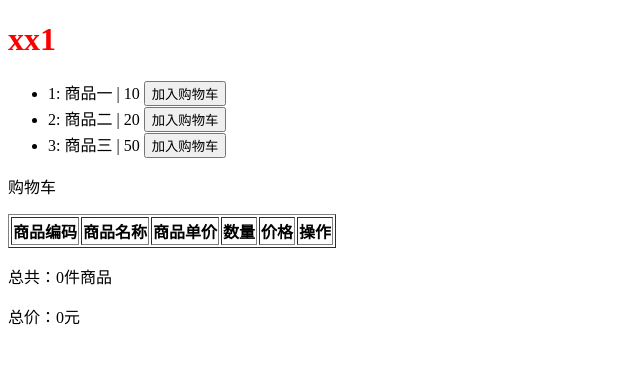
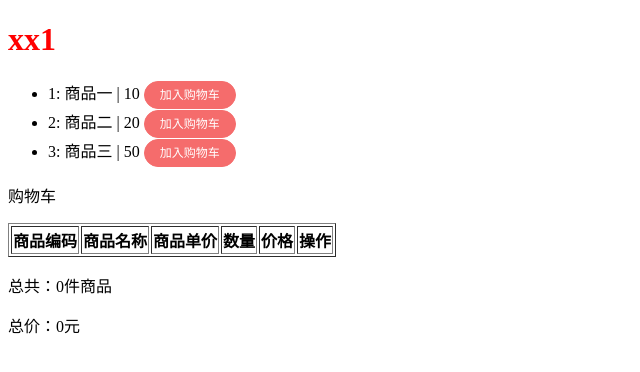
Before and after one commit to oral0717/VuePractices, a Vue app in the folder kkb/: page / in a window 1280 px wide. Shown: the top 372 px of the page, without its empty margins (0-640 px from the left). Built offline with nearby package versions, Linux system fonts and the light colour scheme.

Commit message:
加入elementUI

```diff
--- a/kkb/package.json
+++ b/kkb/package.json
@@ -9,6 +9,7 @@
   },
   "dependencies": {
     "core-js": "^3.6.4",
+    "element-ui": "^2.13.1",
     "vue": "^2.6.11"
   },
   "devDependencies": {
--- a/kkb/src/App.vue
+++ b/kkb/src/App.vue
@@ -4,7 +4,11 @@
     <ul>
       <li v-for="(good, index) in goods" :key="good.id">
         {{index + 1}}: {{good.text}} | {{good.price}}
-        <button @click="addCart(index)">加入购物车</button>
+        <el-button
+          type="danger"
+          size="mini"
+          round
+          @click="addCart(index)">加入购物车</el-button>
       </li>
     </ul>
     <Cart :cartArr="cart" @add="onAdd" @reduce="onReduce" @del="onDel"/>
@@ -12,7 +16,13 @@
 </template>
 
 <script>
+import Vue from 'vue'
+import ElementUI from 'element-ui'
+import 'element-ui/lib/theme-chalk/index.css'
 import Cart from './components/Cart'
+
+Vue.use(ElementUI)
+
 export default {
   components: {
     Cart
```
Also changed, not shown: 2 other files (tests, documents, lock files or other folders).
